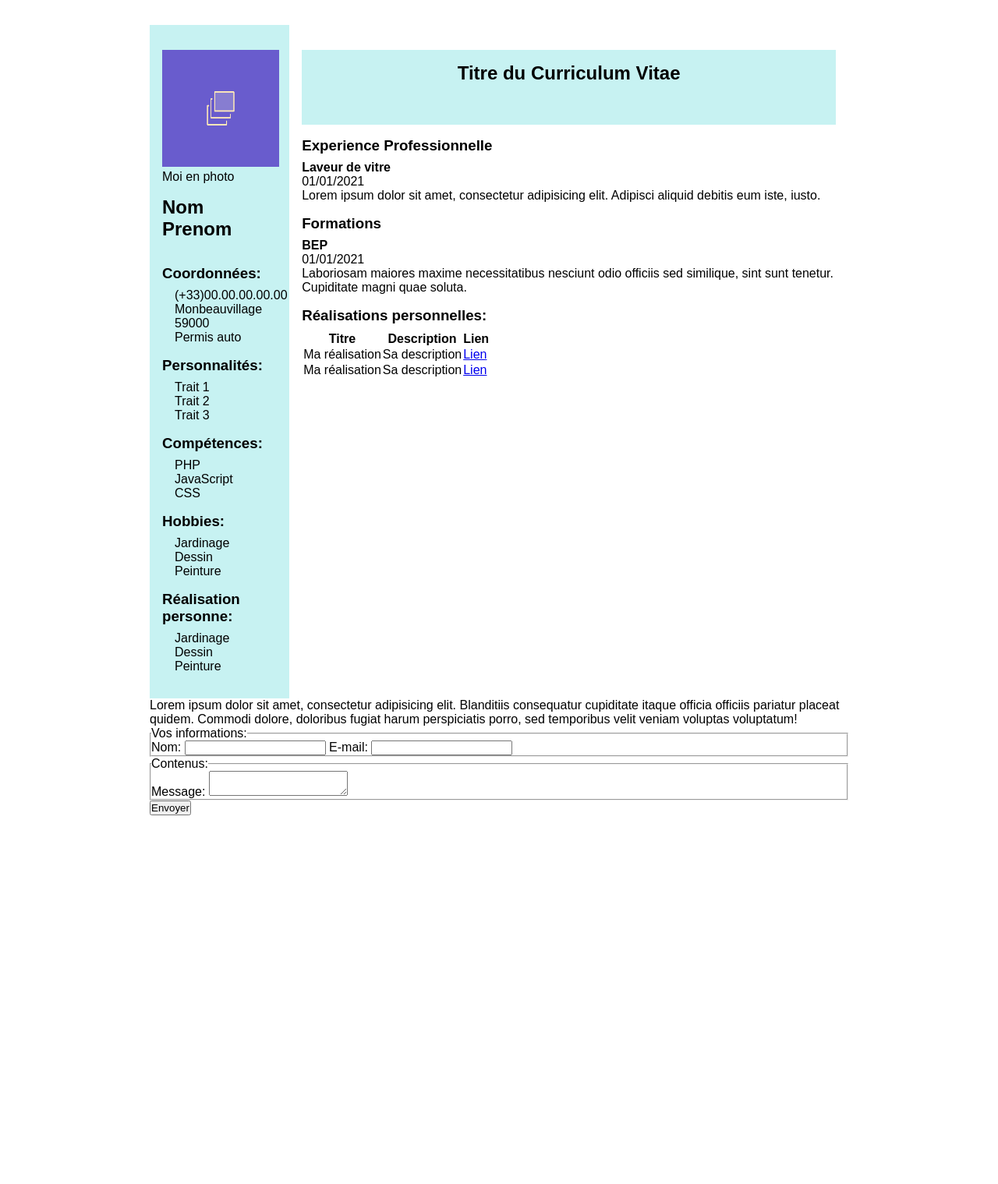
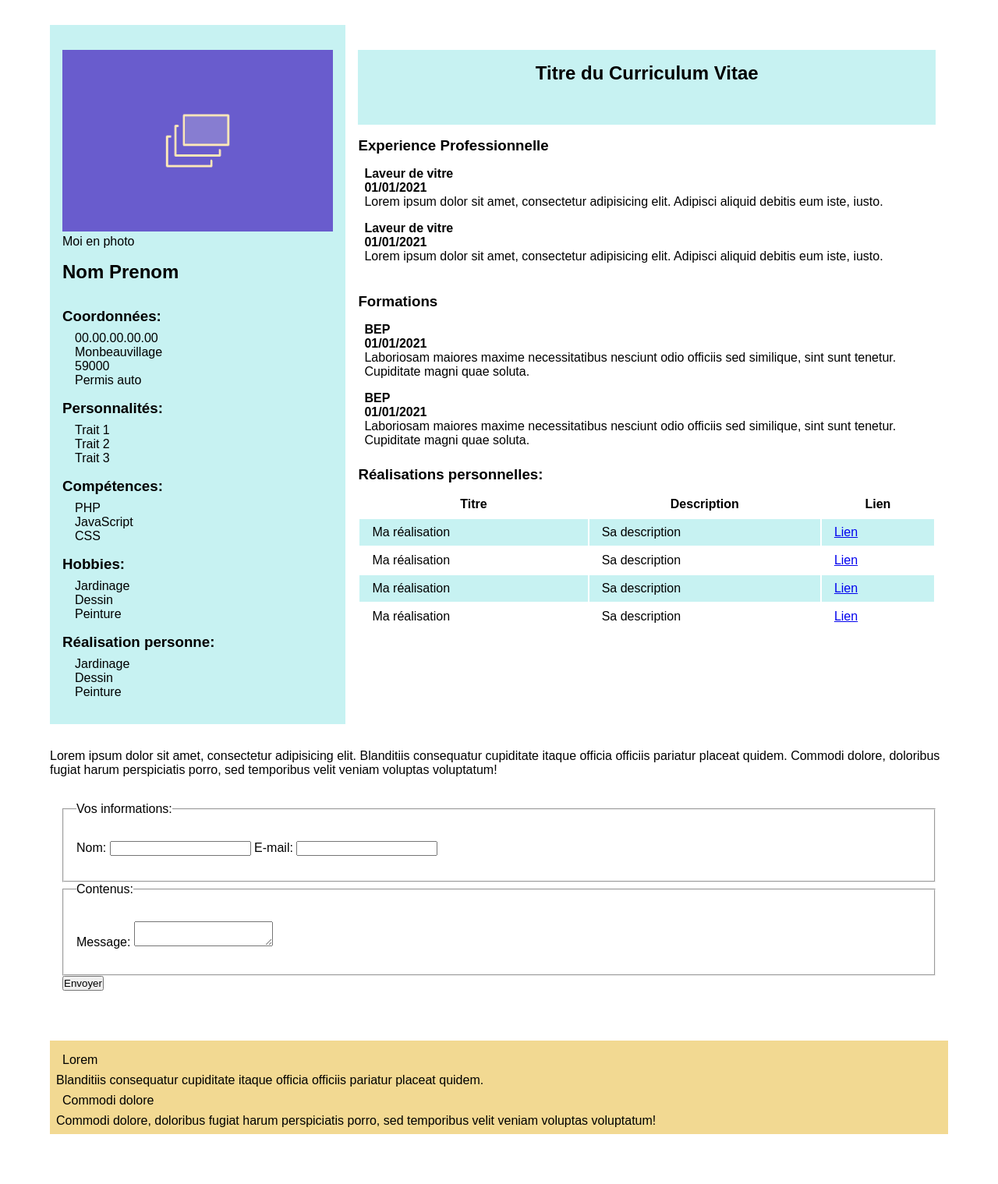
Before and after one commit to Shyhyro/Revisions_CV, a PHP site: page / in a window 1280 px wide. Shown: the part 135-1654 px from the top of the page at 78% size. Before the commit the page ends 1181 px from the top, so only its background shows below. Run offline with PHP 8.4, Linux system fonts and the light colour scheme.

Commit message:
Update: css

```diff
--- a/index.html
+++ b/index.html
@@ -4,6 +4,7 @@
     <meta charset="UTF-8">
     <title>Curriculum Vitae</title>
     <meta name="viewport" content="width=device-width, initial-scale=1.0">
+    <!-- Styles -->
     <link rel="stylesheet" href="styles.css">
 </head>
 
@@ -23,14 +24,14 @@
     <section id="cv">
         <div id="cv_left">
             <figure>
-                <img src="placeholder.png" width="150px" height="150px" alt="ma photo">
+                <img src="placeholder.png" alt="ma photo">
                 <figcaption>Moi en photo</figcaption>
             </figure>
             <h2>Nom Prenom</h2>
             <div>
                 <h3>Coordonnées:</h3>
                 <ul>
-                    <li>(+33)00.00.00.00.00</li>
+                    <li>00.00.00.00.00</li>
                     <li>Monbeauvillage</li>
                     <li>59000</li>
                     <li>Permis auto</li>
@@ -81,11 +82,21 @@
                         <p class="date">01/01/2021</p>
                         <p class="description">Lorem ipsum dolor sit amet, consectetur adipisicing elit. Adipisci aliquid debitis eum iste, iusto.</p>
                     </div>
+                    <div class="cv_1_experience">
+                        <h4>Laveur de vitre</h4>
+                        <p class="date">01/01/2021</p>
+                        <p class="description">Lorem ipsum dolor sit amet, consectetur adipisicing elit. Adipisci aliquid debitis eum iste, iusto.</p>
+                    </div>
                 </div>
             </div>
             <div id="cv_study">
                 <h3>Formations</h3>
                 <div id="cv_all_study">
+                    <div class="cv_1_study">
+                        <h4>BEP</h4>
+                        <p class="date">01/01/2021</p>
+                        <p class="description">Laboriosam maiores maxime necessitatibus nesciunt odio officiis sed similique, sint sunt tenetur. Cupiditate magni quae soluta.</p>
+                    </div>
                     <div class="cv_1_study">
                         <h4>BEP</h4>
                         <p class="date">01/01/2021</p>
@@ -111,6 +122,16 @@
                         <td>Sa description</td>
                         <td><a href="#" rel="Lien de la réalisation">Lien</a></td>
                     </tr>
+                    <tr>
+                        <td>Ma réalisation</td>
+                        <td>Sa description</td>
+                        <td><a href="#" rel="Lien de la réalisation">Lien</a></td>
+                    </tr>
+                    <tr>
+                        <td>Ma réalisation</td>
+                        <td>Sa description</td>
+                        <td><a href="#" rel="Lien de la réalisation">Lien</a></td>
+                    </tr>
                 </table>
             </div>
         </div>
@@ -124,7 +145,7 @@
                 Commodi dolore, doloribus fugiat harum perspiciatis porro, sed temporibus velit veniam voluptas voluptatum!
             </p>
         </aside>
-        <form action="#" name="contact">
+        <form action="#" name="contact" id="cv_contact_form">
             <fieldset>
                 <legend>Vos informations:</legend>
                 <label>
@@ -142,6 +163,16 @@
         </form>
     </section>
 
+    <section>
+        <dl>
+            <dt>Lorem</dt>
+            <dd>Blanditiis consequatur cupiditate itaque officia officiis pariatur placeat quidem.</dd>
+
+            <dt>Commodi dolore</dt>
+            <dd>Commodi dolore, doloribus fugiat harum perspiciatis porro, sed temporibus velit veniam voluptas voluptatum!</dd>
+        </dl>
+    </section>
+
 </main>
 
 </body>
--- a/styles.css
+++ b/styles.css
@@ -53,18 +53,77 @@ header h1{
 }
 
 #cv_left{
-    width: 20%;
+    width: 30%;
     background-color: #c7f2f2;
 }
 
-#cv_left, #cv_right {
+#cv_left, #cv_right, #cv_contact_form, fieldset {
     padding: 2rem 1rem;
 }
 
-/* Contact form */
+#cv_experience, #cv_study {
+    min-height: 200px;
+}
+
+#cv_others table {
+    width: 100%;
+}
+
+#cv_others table tr:nth-child(even) {
+    background-color: #c7f2f2;
+}
+
+#cv .cv_1_experience, #cv .cv_1_study {
+    padding: 0.5rem 0.5rem;
+}
 
 /* Other */
+.date {
+    font-weight: bold;
+}
+
 li {
     padding-left: 1rem;
     list-style: none;
 }
+
+#cv img {
+    width: 100%;
+}
+
+section {
+    margin-bottom: 2rem;
+}
+
+th, tr, td {
+    padding: 0.5rem 1rem;
+}
+
+section dl {
+    background-color: #f2d992;
+}
+
+dt, dl {
+    padding: 0.5rem 0.5rem;
+}
+
+/* Media */
+@media screen and (max-width: 1300px) {
+    #container {
+        width: 90%;
+    }
+
+    #cv_left {
+        width: 40%;
+    }
+}
+
+@media screen and (max-width: 800px) {
+    #cv {
+        flex-direction: column;
+    }
+
+    #cv_left {
+        width: 100%;
+    }
+}
```
